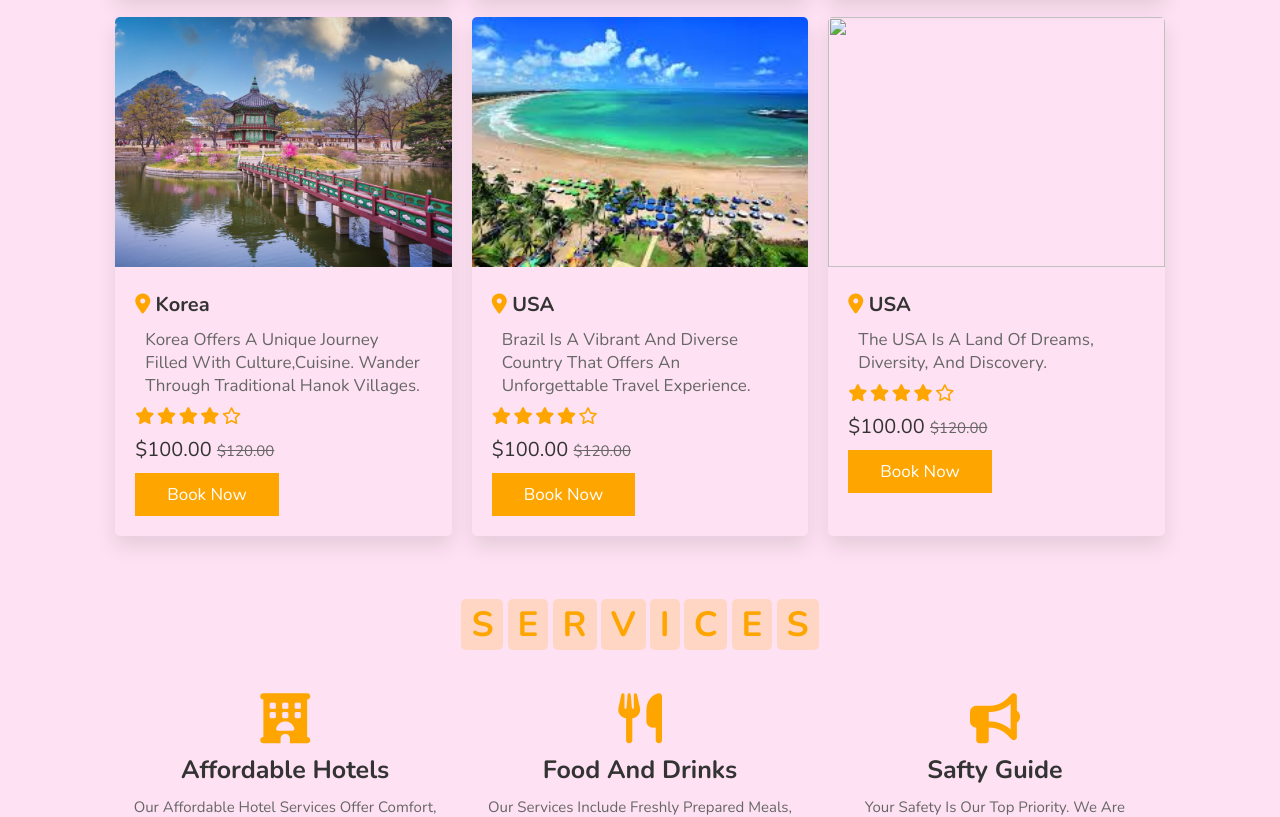
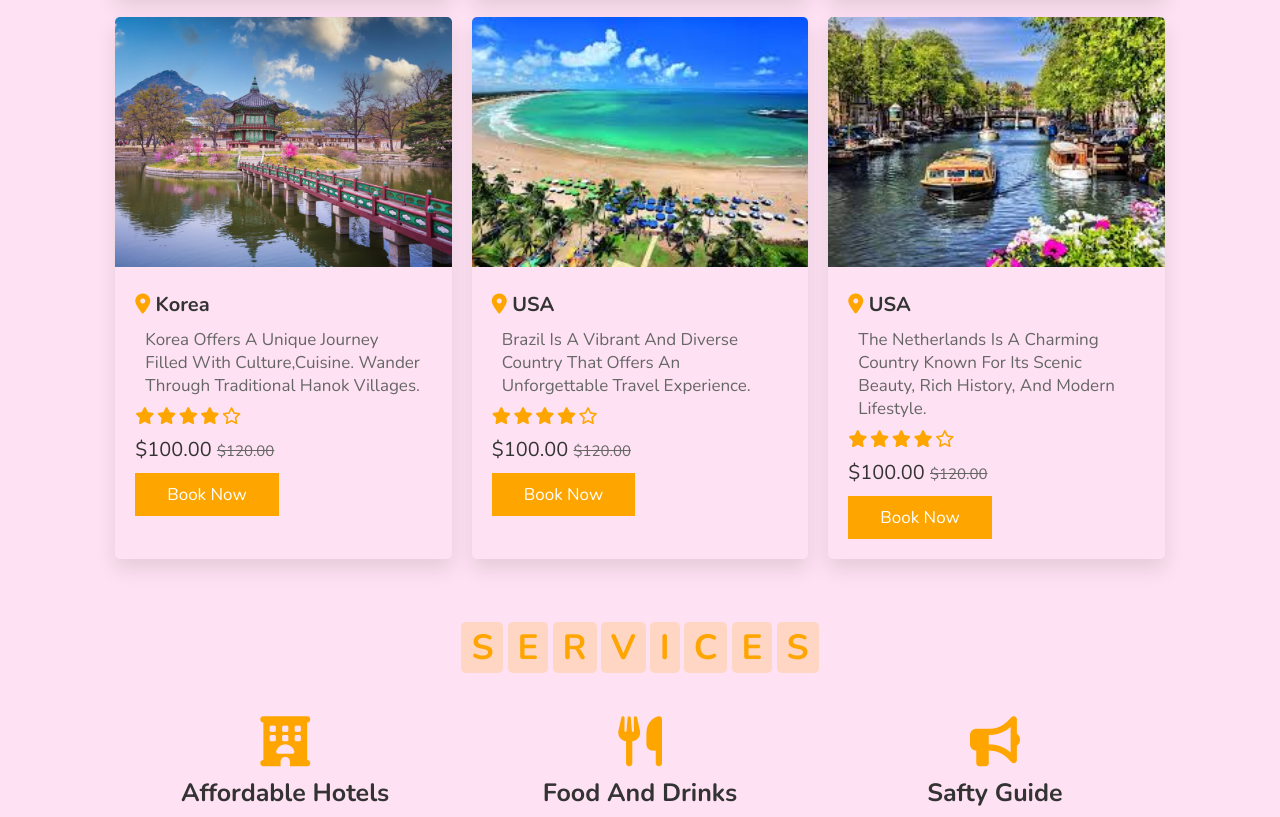
Before and after one commit to Roshan-majhi/My-first-website, a plain HTML site: page index.html in a window 1280 px wide. Shown: the part 2083-2900 px from the top of the page. Drawn offline with nearby package versions, Linux system fonts and the light colour scheme.

Commit message:
Update index.html

```diff
--- a/index.html
+++ b/index.html
@@ -257,10 +257,10 @@
     </div>
 
 <div class="box">
-        <img src="" alt="">
+        <img src="netherland.png" alt="">
         <div class="content">
             <h3> <i class="fas fa-map-marker-alt"></i> USA </h3>
-            <p>The USA is a land of dreams, diversity, and discovery.</p>
+            <p>The Netherlands is a charming country known for its scenic beauty, rich history, and modern lifestyle.</p>
             <div class="stars">
                 <i class="fas fa-star"></i>
                 <i class="fas fa-star"></i>
```
